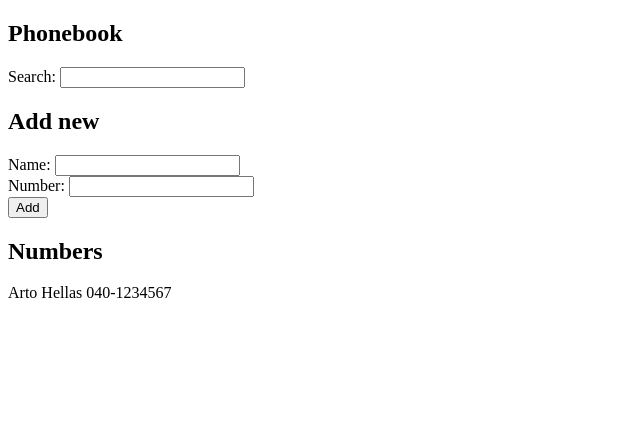
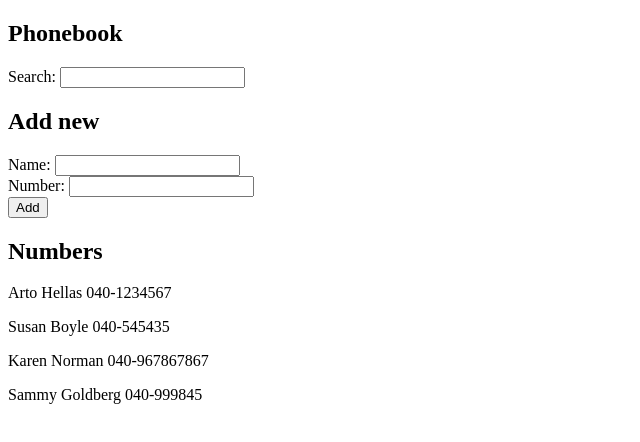
Before and after one commit to jamesz89/FullStackOpen, a React (Create React App) app in the folder part2/phonebook/: page / in a window 1280 px wide. Shown: the top 442 px of the page, without its empty margins (0-640 px from the left). Built offline with nearby package versions, Linux system fonts and the light colour scheme.

Commit message:
finish exercise 2.9

```diff
--- a/part2/phonebook/src/App.js
+++ b/part2/phonebook/src/App.js
@@ -4,7 +4,11 @@ const Person = ({ person }) => <p>{person.name} {person.number}</p>
 
 const App = () => {
   const [persons, setPersons] = useState([
-    { name: 'Arto Hellas', number: '040-1234567' }
+    { name: 'Arto Hellas', number: '040-1234567' },
+    { name: 'Susan Boyle', number: '040-545435' },
+    { name: 'Karen Norman', number: '040-967867867' },
+    { name: 'Sammy Goldberg', number: '040-999845' },
+
   ])
   const [newName, setNewName] = useState('')
   const [newNumber, setNewNumber] = useState('')
@@ -51,7 +55,11 @@ const App = () => {
         </div>
       </form>
       <h2>Numbers</h2>
-      {persons.map(person => <Person key={person.name} person={person} />)}
+      {persons.filter(person => person.name.toLowerCase().includes(filter.toLowerCase())).map(filteredPersons => {
+        return (
+          <Person key={filteredPersons.name} person={filteredPersons} />
+        )
+      })}
     </div>
   )
 }
```
